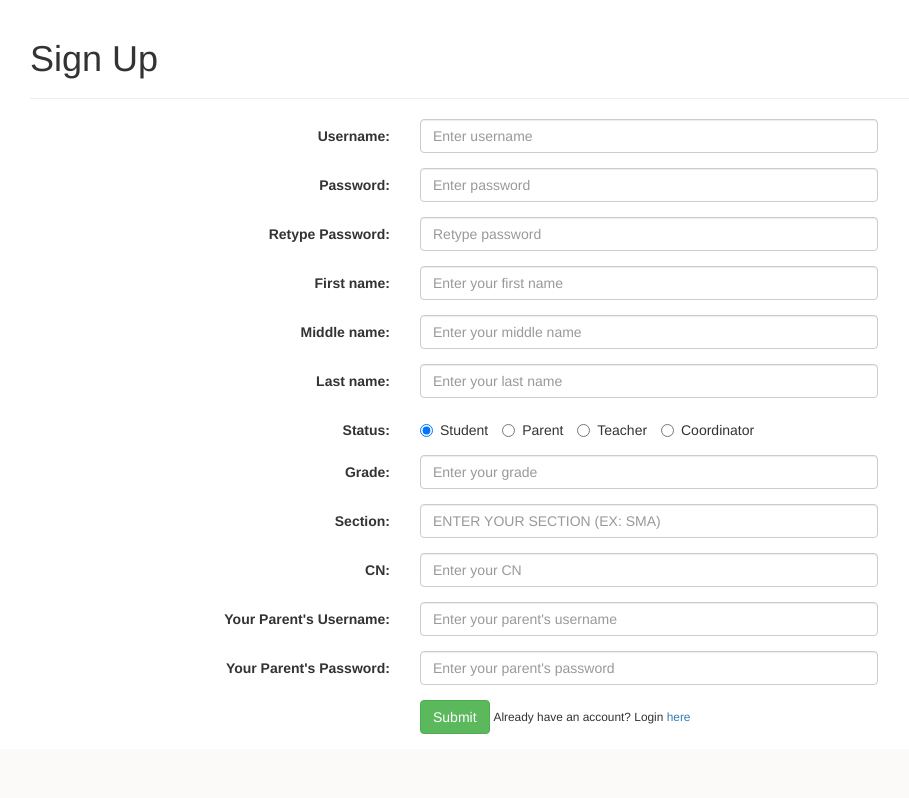
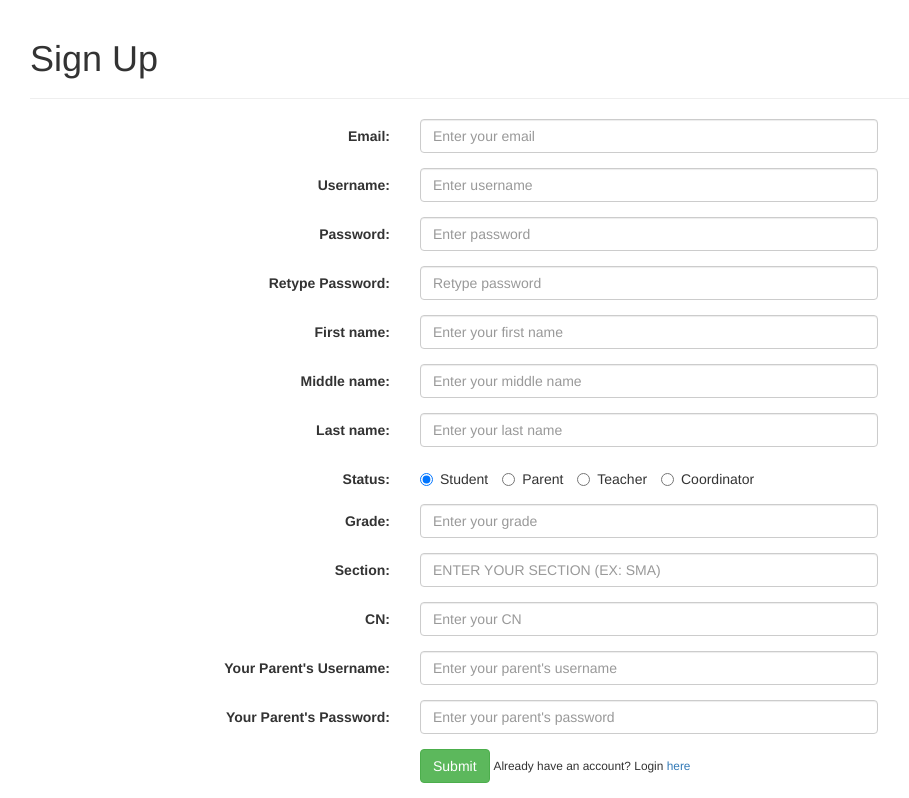
Before and after one commit to akaNiknok/Grades, a Flask app: page /register in a window 1280 px wide. Shown: the part 61-859 px from the top of the page, without its empty margins (40-949 px from the left). Before the commit the page ends 795 px from the top, so only its background shows below. Run offline with Flask 2, Linux system fonts and the light colour scheme; some libraries are stand-ins or nearby versions.

Commit message:
Add email to accounts

```diff
--- a/server.py
+++ b/server.py
@@ -3,6 +3,7 @@ import json
 from flask import Flask, render_template, request, session
 from flask import redirect, make_response, send_file
 from flask_sqlalchemy import SQLAlchemy
+from flask_mail import Mail, Message
 from bs4 import BeautifulSoup
 from read import read_html, read_htmls, read_excel, get_files
 
@@ -13,8 +14,9 @@ db = SQLAlchemy(app)
 
 class User(db.Model):
     id = db.Column(db.Integer, primary_key=True)
-    username = db.Column(db.String(20), unique=True)
-    password = db.Column(db.String(20))
+    email = db.Column(db.String, unique=True)
+    username = db.Column(db.String(), unique=True)
+    password = db.Column(db.String())
     acc_type = db.Column(db.String(11))
 
     firstname = db.Column(db.String())
@@ -31,12 +33,14 @@ class User(db.Model):
     sections = db.Column(db.String)
 
     def __init__(self,
+                 email,
                  username,
                  password,
                  acc_type,
                  firstname,
                  middlename,
                  lastname):
+        self.email = email
         self.username = username
         self.password = password
         self.acc_type = acc_type
@@ -58,6 +62,7 @@ class User(db.Model):
 
 
 db.create_all()
+mail = Mail(app)
 
 
 @app.route("/", methods=["POST", "GET"])
@@ -155,6 +160,7 @@ def register():
     if request.method == "POST":
 
         # Get data from general forms
+        email = request.form["email"]
         username = request.form["username"]
         password = request.form["password"]
         re_password = request.form["re_password"]
@@ -179,106 +185,116 @@ def register():
         new_coord_pass = request.form["new_coord_pass"]
         new_coord_subject = request.form["new_coord_subject"]
 
+        # Check if email is taken
+        if User.query.filter_by(email=email).first() is not None:
+            return render_template("register.html.j2", error="email")
+
         # Check if username is taken
-        if User.query.filter_by(username=username).first() is None:
+        elif User.query.filter_by(username=username).first() is not None:
+            return render_template("register.html.j2", error="username")
 
-            # Validate retype password
-            if password == re_password:
+        # Validate retype password
+        elif password != re_password:
+            return render_template("register.html.j2", error="password")
 
-                # Signing up as student
-                if acc_type == "student":
+        # Signing up as student
+        elif acc_type == "student":
 
-                    # Get parent user
-                    parent = User.query.filter_by(
-                                username=parent_username
-                            ).first()
+            # Get parent user
+            parent = User.query.filter_by(
+                        username=parent_username
+                    ).first()
 
-                    # Check if username and password of parent is correct
-                    if parent is None:
-                        return render_template("register.html.j2",
-                                               error="parent-username")
-                    elif parent.password != parent_password:
-                        return render_template("register.html.j2",
-                                               error="parent-password")
+            # Check if username and password of parent is correct
+            if parent is None:
+                return render_template("register.html.j2",
+                                       error="parent-username")
+            elif parent.password != parent_password:
+                return render_template("register.html.j2",
+                                       error="parent-password")
 
-                    # Create student
-                    student = User(username,
-                                   password,
-                                   acc_type,
-                                   firstname,
-                                   middlename,
-                                   lastname)
-                    student.grade = int(grade)
-                    student.section = section
-                    student.CN = int(CN)
+            # Create student
+            student = User(email,
+                           username,
+                           password,
+                           acc_type,
+                           firstname,
+                           middlename,
+                           lastname)
+            student.grade = int(grade)
+            student.section = section
+            student.CN = int(CN)
 
-                    # Add student to children list of parent
-                    children = json.loads(parent.children)
-                    children.append(username)
-                    parent.children = json.dumps(children)
+            # Add student to children list of parent
+            children = json.loads(parent.children)
+            children.append(username)
+            parent.children = json.dumps(children)
 
-                    db.session.add(student)
+            db.session.add(student)
 
-                # Signing up as parent
-                elif acc_type == "parent":
+        # Signing up as parent
+        elif acc_type == "parent":
 
-                    # Create parent
-                    parent = User(username,
-                                  password,
-                                  acc_type,
-                                  firstname,
-                                  middlename,
-                                  lastname)
-                    parent.children = "[]"
+            # Create parent
+            parent = User(email,
+                          username,
+                          password,
+                          acc_type,
+                          firstname,
+                          middlename,
+                          lastname)
+            parent.children = "[]"
 
-                    db.session.add(parent)
+            db.session.add(parent)
 
-                # Signing up as teacher
-                elif (acc_type == "teacher" and
-                        new_teacher_pass == "CSQC new teach"):
+        # Signing up as teacher
+        elif (acc_type == "teacher" and
+                new_teacher_pass == "CSQC new teach"):
 
-                    # Create teacher
-                    teacher = User(username,
-                                   password,
-                                   acc_type,
-                                   firstname,
-                                   middlename,
-                                   lastname)
-                    teacher.subject = new_teacher_subject
-                    teacher.sections = "[]"
-                    db.session.add(teacher)
+            # Create teacher
+            teacher = User(email,
+                           username,
+                           password,
+                           acc_type,
+                           firstname,
+                           middlename,
+                           lastname)
+            teacher.subject = new_teacher_subject
+            teacher.sections = "[]"
+            db.session.add(teacher)
 
-                # Signing up as coordinator
-                elif (acc_type == "coordinator" and
-                        new_coord_pass == "CSQC new coord"):
+        # Signing up as coordinator
+        elif (acc_type == "coordinator" and
+                new_coord_pass == "CSQC new coord"):
 
-                    # Create coordinator
-                    coord = User(username,
-                                 password,
-                                 acc_type,
-                                 firstname,
-                                 middlename,
-                                 lastname)
-                    coord.subject = new_coord_subject
-                    db.session.add(coord)
+            # Create coordinator
+            coord = User(email,
+                         username,
+                         password,
+                         acc_type,
+                         firstname,
+                         middlename,
+                         lastname)
+            coord.subject = new_coord_subject
+            db.session.add(coord)
 
-                else:
-                    # Entered the wrong new_*_pass
-                    return render_template("register.html.j2", error=acc_type)
+        # Entered the wrong new_*_pass
+        else:
+            return render_template("register.html.j2", error=acc_type)
 
-                db.session.commit()
-
-            else:
-                # Entered wrong retype password
-                return render_template("register.html.j2", error="password")
-        else:
-            # Username taken
-            return render_template("register.html.j2", error="username")
+        db.session.commit()
 
         # Login new user if "All Izz Well" :D
         user = User.query.filter_by(username=username).first()
         response = make_response(redirect("/"))
         session["user_id"] = user.id
+
+        msg = Message("Confirm Your Account on CSQC Grades",
+                      sender="no.reply.grades@gmail.com",
+                      recipients=[email])
+        msg.body = """Thanks for signing up on CSQC Grades! Please click
+                    <a href="#">here</a> to activate your account"""
+        mail.send(msg)
 
         return response
     else:
--- a/templates/register.html.j2
+++ b/templates/register.html.j2
@@ -12,6 +12,17 @@
 
         <!-- FORM -->
         <form class="form-horizontal" action="/register" method="post">
+
+            <!-- EMAIL -->
+            <div class="form-group{{ ' has-error has-feedback' if error == 'email' }}">
+                <label class="control-label col-sm-4" for="email">Email:</label>
+                <div class="col-sm-5">
+                    <input id="email" class="form-control" type="email" name="email" placeholder="Enter your email" autocomplete="off" required>
+                    {% if error == "email" %}
+                        <span class="glyphicon glyphicon-remove form-control-feedback"></span>
+                    {% endif %}
+                </div>
+            </div>
 
             <!-- USERNAME -->
             <div class="form-group{{ ' has-error has-feedback' if error == 'username' }}">
@@ -211,6 +222,7 @@
                 <div class="alert alert-danger alert-dismissable fade in col-sm-offset-4 col-sm-5">
                     <a href="#" class="close" data-dismiss="alert" aria-label="close">&times;</a>
                     <span class="glyphicon glyphicon-warning-sign"></span>
+                    {{ "Email is already in use." if error == "email" }}
                     {{ "Username is already taken." if error == "username" }}
                     {{ "Password does not match." if error == "password" }}
                     {{ "New teacher's password is incorrect." if error == "teacher" }}
```
Also changed, not shown: config.py (+12 -4 lines), users.db.
